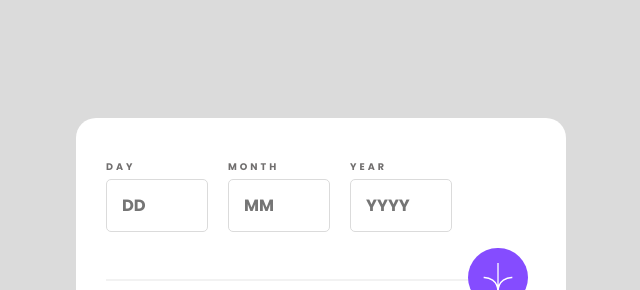
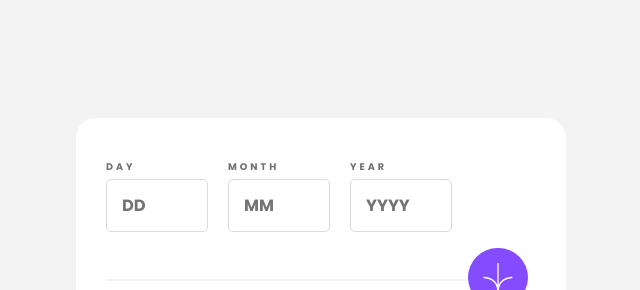
Before and after one commit to AnaLuisaFav/Age-calculator, a plain HTML site: page index.html in a window 1280 px wide. Shown: the part 68-358 px from the top of the page, without its empty margins (319-959 px from the left). Drawn offline with Linux system fonts and the light colour scheme.

Commit message:
arrumando a cor do background

```diff
--- a/estilo.css
+++ b/estilo.css
@@ -2,7 +2,7 @@
 
 body {
 	font-family: "Poppins", sans-serif;
-	background-color: hsl(0, 0%, 86%);
+	background-color: #f3f3f3;
 	margin: 0px;
 }
 
```
